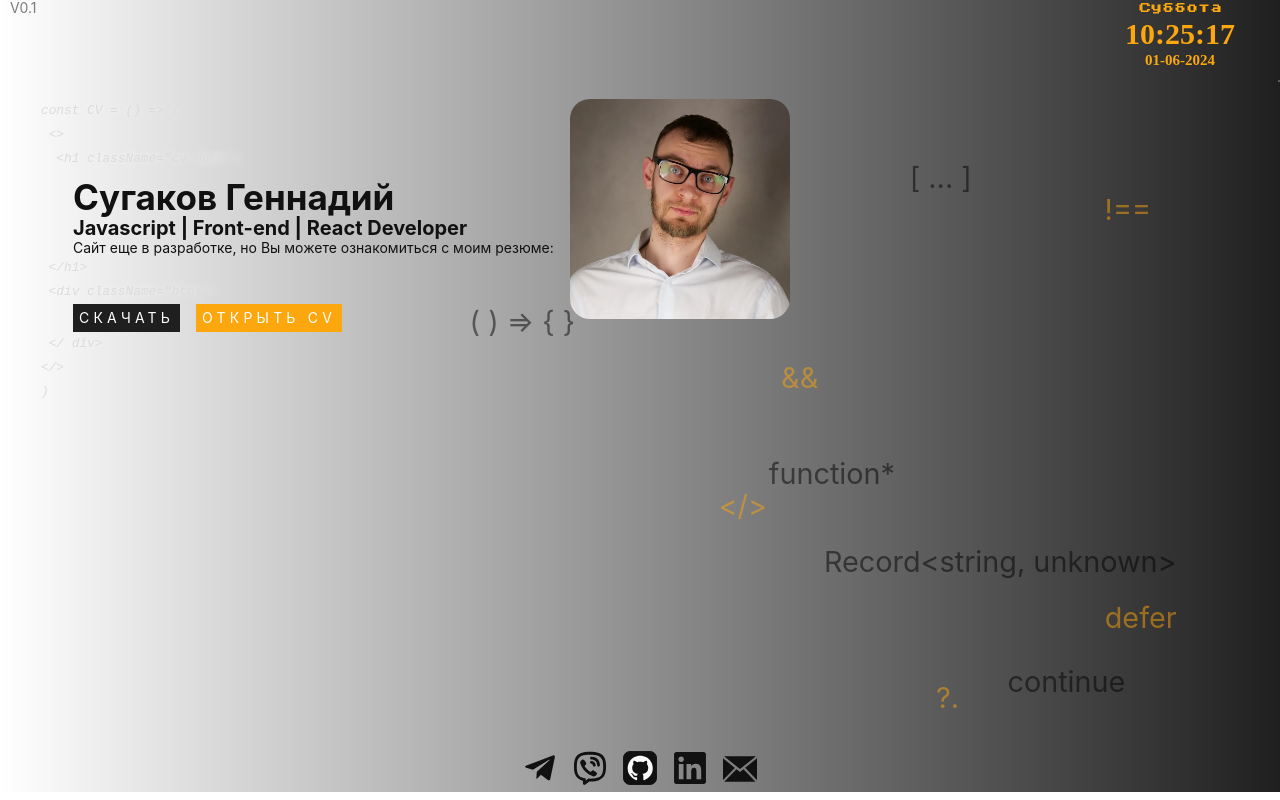
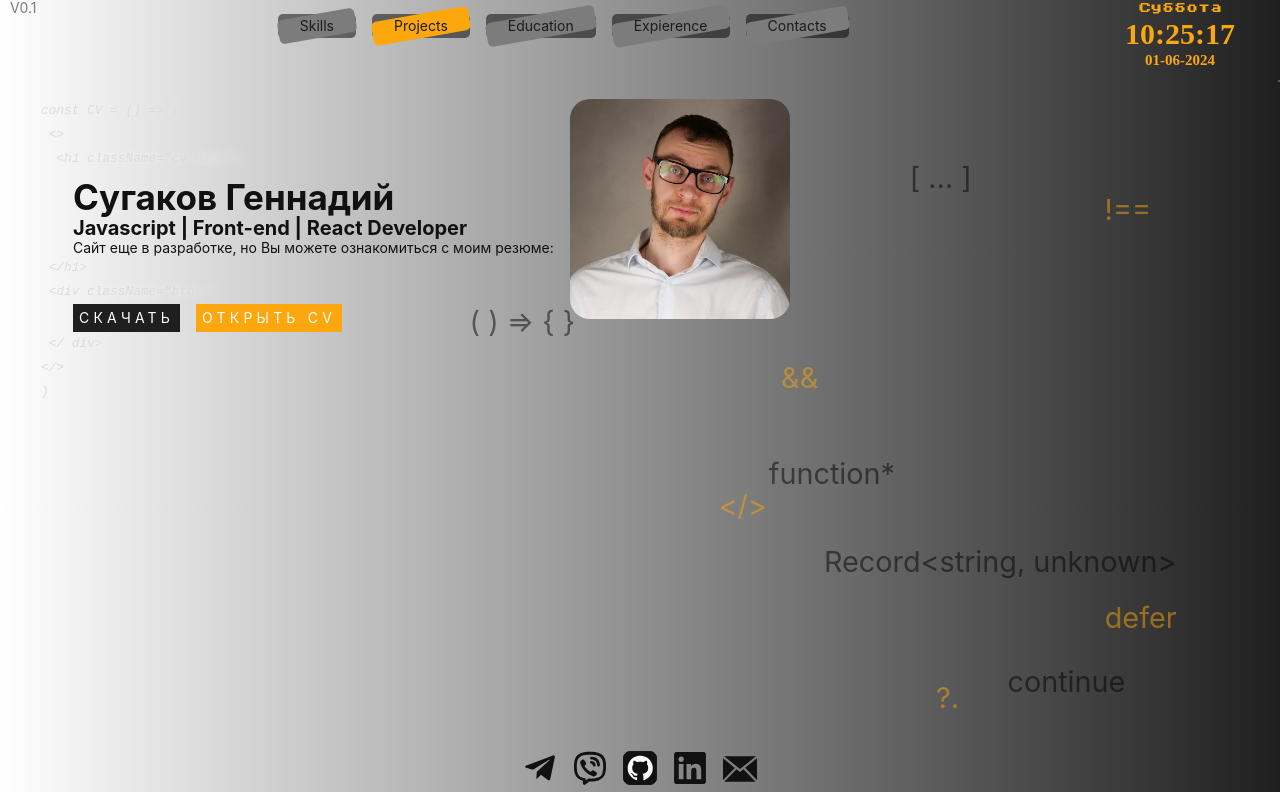
Before and after one commit to UTYFjs/cv, a React (Vite) app: page / in a window 1280 px wide. Built offline with nearby package versions, Linux system fonts and the light colour scheme; a web font is replaced by a local one.

Commit message:
feat: add menu header,clear  project page and clear project card

```diff
--- a/src/App.tsx
+++ b/src/App.tsx
@@ -5,12 +5,13 @@
 import { BrowserRouter, Route, Routes } from 'react-router-dom';
 import { MainPage } from './pages/Main/MainPage';
 import NotFoundPage from './pages/NotFoundPage';
-import { ROUTES } from './resources/routes-constants';
+import { ROUTES } from './constants/routes-constants';
 import 'normalize.css';
 import './styles/main.scss';
 import { persistor, store } from './store/store';
 import moment from 'moment';
 import 'moment/locale/ru';
+import { ProjectsPage } from './pages/Projects/Projects';
 
 const App: React.FC = () => {
   moment.locale('ru', {
@@ -23,6 +24,7 @@
           <Routes>
             <Route path="*" element={<NotFoundPage />} />
             <Route path={ROUTES.HOMEPAGE_ROUTE} element={<MainPage />} />
+            <Route path={ROUTES.PROJECTS} element={<ProjectsPage />} />
           </Routes>
         </BrowserRouter>
       </PersistGate>
--- a/src/components/header/Header.tsx
+++ b/src/components/header/Header.tsx
@@ -1,5 +1,5 @@
 import { DateDisplay } from '../date-display/DateDisplay';
-//import { Menu } from '../menu/Menu';
+import { Menu } from '../menu/Menu';
 import styles from './header.module.scss';
 
 export const Header = () => {
@@ -9,7 +9,7 @@
         <p>V0.1</p>
         {/* <p>previous versions</p> */}
       </div>
-      {/* <Menu /> */}
+      <Menu />
       <DateDisplay className={styles.date} />
     </header>
   );
--- /dev/null
+++ b/src/components/menu/Menu.tsx
@@ -0,0 +1,22 @@
+import { NavLink } from 'react-router-dom';
+import styles from './menu.module.scss';
+import { MENUITEMS } from '~/constants/menu-items';
+
+export const Menu = () => {
+  return (
+    <nav>
+      <ul className={styles.menu}>
+        {MENUITEMS.map(({ text, route, tooltip }) => {
+          return (
+            <li key={route + text} className={styles['menu_item']} {...(tooltip && { 'data-tooltip': tooltip })}>
+              <NavLink className={styles['menu_link']} to={route} title={tooltip}>
+                <span className={styles['item_text']}>{text}</span>
+                <span className={route ? styles.bg1 : styles['bg1__indevelop']}></span>
+              </NavLink>
+            </li>
+          );
+        })}
+      </ul>
+    </nav>
+  );
+};
--- /dev/null
+++ b/src/components/menu/menu.module.scss
@@ -0,0 +1,86 @@
+@use '../../styles/main.scss' as *;
+.menu {
+  @include flex();
+  gap: $gap;
+  list-style: none;
+  padding-inline-start: 0;
+}
+
+.menu_item {
+  text-decoration: none;
+  z-index: 1;
+  position: relative;
+  width: fit-content;
+  padding: $p-4xs $p-xl;
+  cursor: pointer;
+  background: rgba($color: #000000, $alpha: 0.5);
+  border-radius: 5px;
+  transition: all 0.5s;
+}
+.menu_link {
+  text-decoration: none;
+}
+.item_text {
+  color: $character-dark-table-header;
+  //z-index: 5;
+}
+
+[data-tooltip] {
+  position: relative; /* Относительное позиционирование */
+}
+[data-tooltip]::after {
+  content: attr(data-tooltip);
+  position: absolute;
+  width: 170px; /* Ширина подсказки */
+  right: 0;
+  top: 0; /* Положение подсказки */
+  background: #292929; /* Синий цвет фона */
+  font-size: 11px;
+  font-weight: 400;
+  color: #fff; /* Цвет текста */
+  border-radius: 12px;
+  padding: 0.5em; /* Поля вокруг текста */
+  box-shadow: 2px 2px 5px rgba(0, 0, 0, 0.3); /* Параметры тени */
+  pointer-events: none; /* Подсказка */
+  opacity: 0;
+  transition: 1s;
+}
+[data-tooltip]:hover::after {
+  opacity: 0.9;
+  top: 2.2em;
+}
+
+.bg1,
+.bg2,
+.bg1__indevelop {
+  position: absolute;
+  top: 0;
+  left: 0;
+  display: block;
+  width: 100%;
+  height: 100%;
+  border-radius: 5px;
+  z-index: -1;
+  transition: all 0.5s;
+}
+
+.bg1 {
+  background: $palitra2-light;
+  transform: rotate(-10deg);
+}
+.bg1__indevelop {
+  background: $character-dark-secondary-45;
+  transform: rotate(-10deg);
+}
+
+.menu_item:hover {
+}
+.menu_item :hover + .bg1 {
+  transform: rotate(0deg);
+}
+
+@include for-phone {
+  .menu {
+    gap: $gap-xs;
+  }
+}
--- /dev/null
+++ b/src/components/project-card/project-card.module.scss
@@ -0,0 +1,6 @@
+@use '../../styles/main.scss' as *;
+
+.btns {
+  @include flex();
+  gap: $gap;
+}
--- /dev/null
+++ b/src/components/project-card/project-card.tsx
@@ -0,0 +1,17 @@
+import { Button } from '../button/Button';
+import styles from './project-card.module.scss';
+
+export const ProjectCard = () => {
+  return (
+    <div>
+      <h2>[SuperBoards]</h2>
+      <p>Аналог доски трелло</p>
+      <img src="" alt="image-superboards"></img>
+      <div className={styles.btns}>
+        {' '}
+        <Button>Deploy</Button>
+        <Button reverseBg={true}> Code </Button>
+      </div>
+    </div>
+  );
+};
--- /dev/null
+++ b/src/constants/menu-items.ts
@@ -0,0 +1,27 @@
+export const MENUITEMS = [
+  {
+    text: 'Skills',
+    route: '',
+    tooltip: 'Раздел находится в разработке',
+  },
+  {
+    text: 'Projects',
+    route: 'projects',
+    tooltip: '',
+  },
+  {
+    text: 'Education',
+    route: '',
+    tooltip: 'Раздел находится в разработке',
+  },
+  {
+    text: 'Expierence',
+    route: '',
+    tooltip: 'Раздел находится в разработке',
+  },
+  {
+    text: 'Contacts',
+    route: '',
+    tooltip: 'Раздел находится в разработке',
+  },
+];
--- a/src/resources/routes-constants.ts
+++ b/src/constants/routes-constants.ts
@@ -1,3 +1,4 @@
 export const ROUTES = {
   HOMEPAGE_ROUTE: '/',
+  PROJECTS: 'projects',
 };
--- a/src/pages/NotFoundPage.tsx
+++ b/src/pages/NotFoundPage.tsx
@@ -1,6 +1,6 @@
 import React from 'react';
 import { useNavigate } from 'react-router-dom';
-import { ROUTES } from '../resources/routes-constants';
+import { ROUTES } from '../constants/routes-constants';
 
 const NotFoundPage: React.FC = () => {
   const navigate = useNavigate();
--- /dev/null
+++ b/src/pages/Projects/Projects.tsx
@@ -0,0 +1,11 @@
+import { ProjectCard } from '~/components/project-card/project-card';
+import styles from './Projects.module.scss';
+
+export const ProjectsPage = () => {
+  return (
+    <div>
+      Projects
+      <ProjectCard />
+    </div>
+  );
+};
--- a/src/resources/api-constants.ts
+++ /dev/null
@@ -1,5 +0,0 @@
-const baseUrl = 'http://exampleurl';
-
-export const getData = (userId: number): string => {
-  return baseUrl + '/data/' + userId;
-};
```
Also changed, not shown: src/pages/Projects/Projects.module.scss (added).
